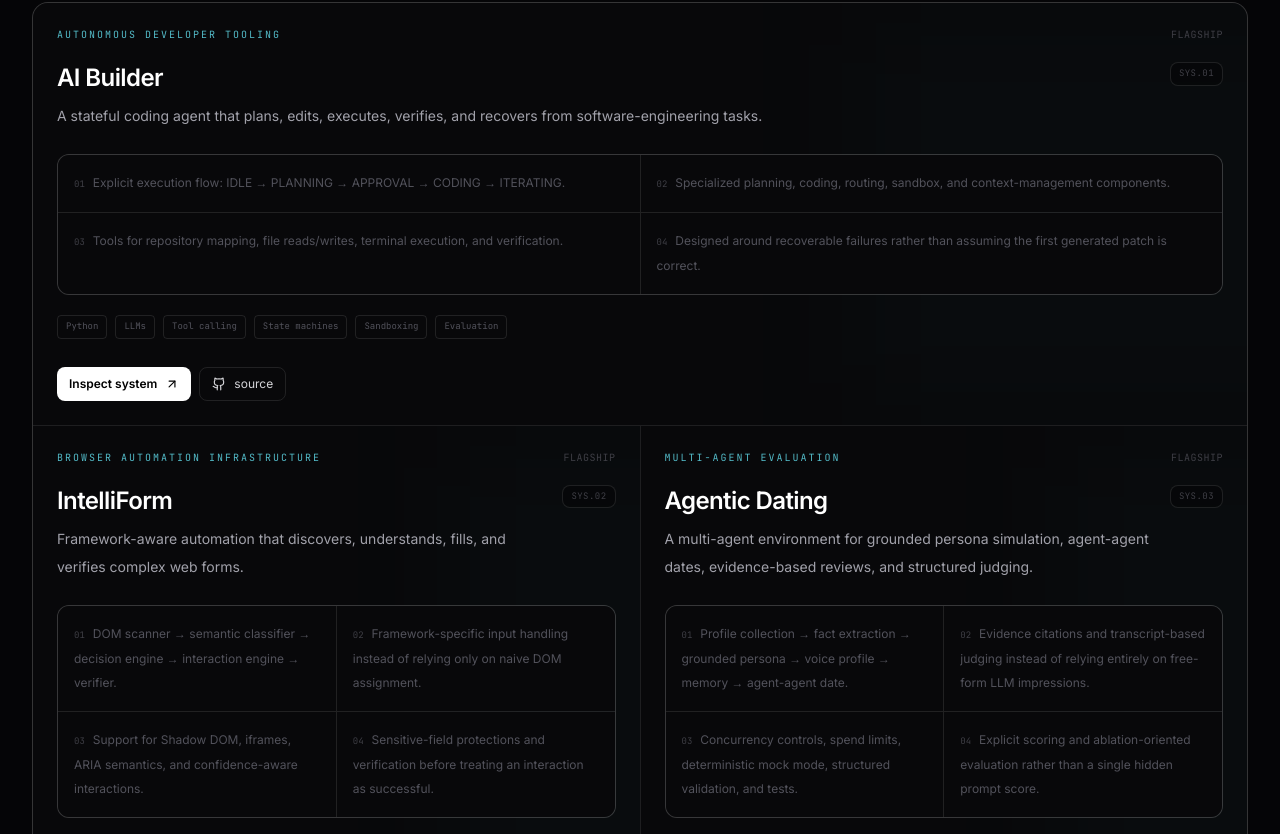
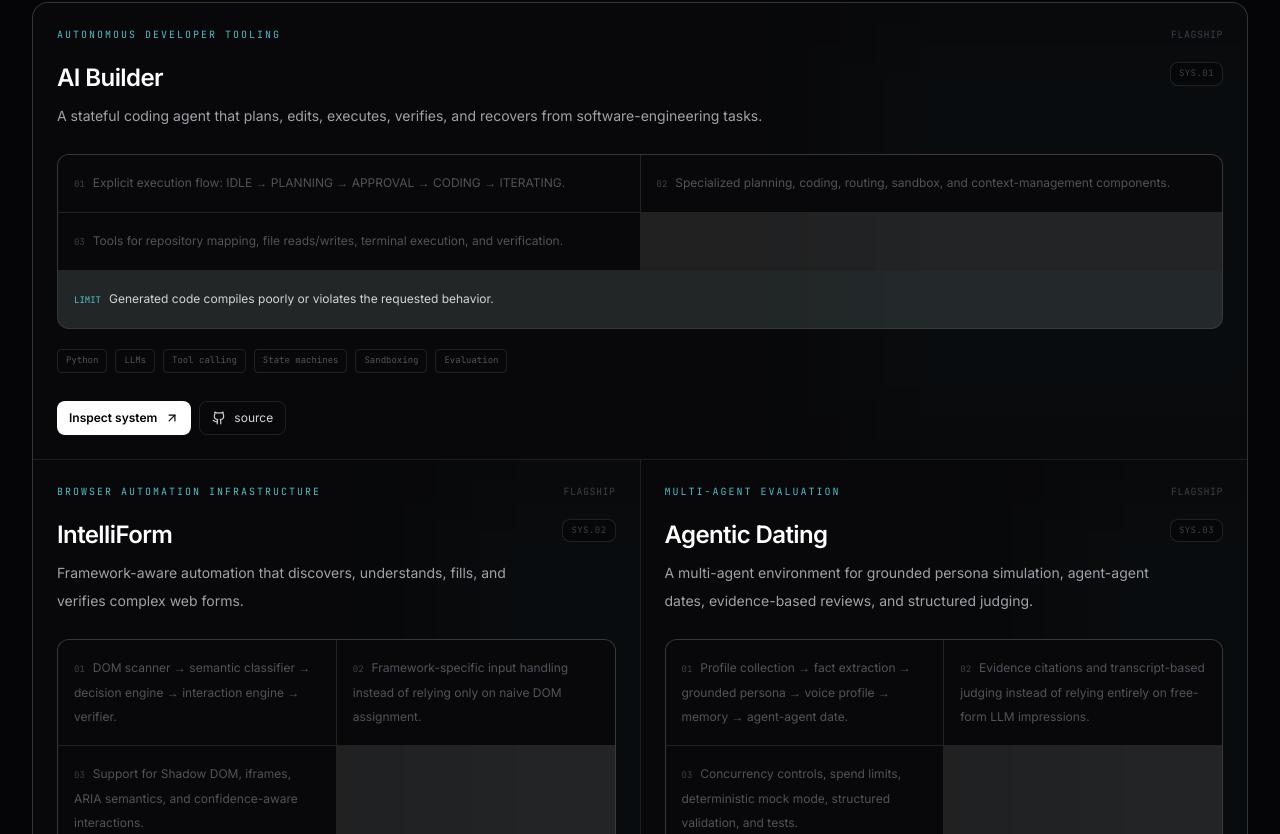
Before and after one commit to adityapurohit01/my_portfolio, a Next.js app: page / in a window 1280 px wide. Shown: the part 2006-2840 px from the top of the page. Built offline with nearby package versions, Linux system fonts and the light colour scheme.

Commit message:
Expose known limitation on every flagship project card

```diff
--- a/src/components/Projects.tsx
+++ b/src/components/Projects.tsx
@@ -61,12 +61,16 @@ export default function Projects() {
               </div>
 
               <div className="mt-6 grid gap-px overflow-hidden rounded-xl border border-white/10 bg-white/10 sm:grid-cols-2">
-                {project.highlights.slice(0, 4).map((highlight, highlightIndex) => (
+                {project.highlights.slice(0, 3).map((highlight, highlightIndex) => (
                   <div key={highlight} className="bg-[#08080a] p-4 text-xs leading-6 text-zinc-600">
                     <span className="mr-2 font-mono text-[9px] text-zinc-700">0{highlightIndex + 1}</span>
                     {highlight}
                   </div>
                 ))}
+                <div className="bg-cyan-300/[0.025] p-4 text-xs leading-6 text-zinc-500 sm:col-span-2">
+                  <span className="mr-2 font-mono text-[9px] text-cyan-300/80">LIMIT</span>
+                  <span className="text-zinc-300">{project.failureModes[0].failure}</span>
+                </div>
               </div>
 
               <div className="mt-5 flex flex-wrap gap-2">
```
